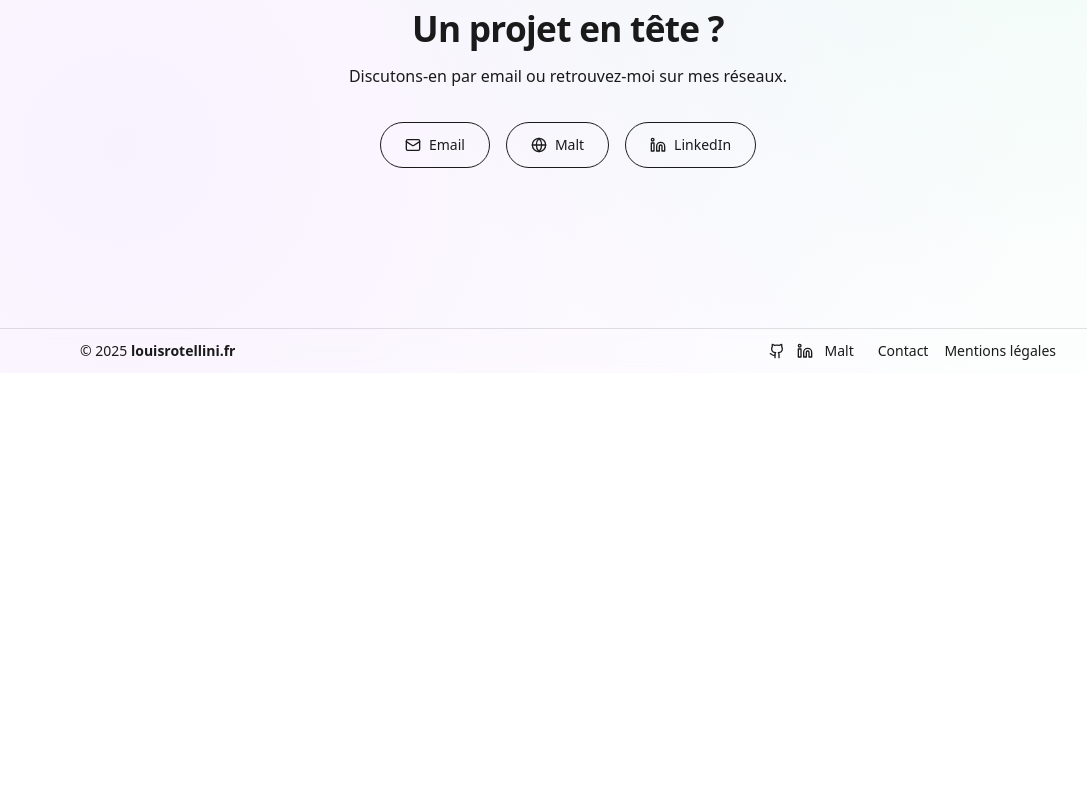
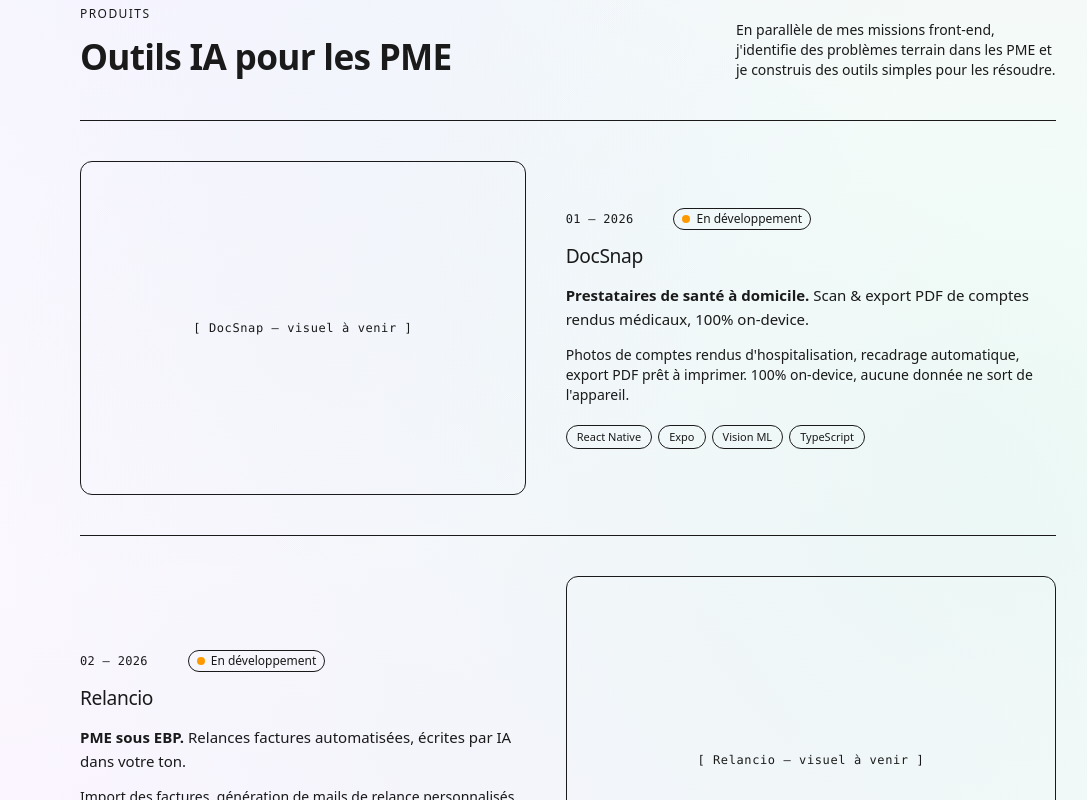
Before and after one commit to L-Rotellini/louisrotellini-portfolio, a Next.js app: page / in a window 1280 px wide. Shown: the part 1880-2680 px from the top of the page, without its empty margins (72-1159 px from the left). Before the commit the page ends 2253 px from the top, so only its background shows below. Built offline with nearby package versions, Linux system fonts and the light colour scheme.

Commit message:
Add Section SaaS

```diff
--- a/src/app/page.tsx
+++ b/src/app/page.tsx
@@ -3,6 +3,7 @@ import AnimatedSection from "@/components/AnimatedSection";
 import ContactSection from "@/components/ContactSection";
 import HeroSection from "@/components/HeroSection";
 import ClientsSection from "@/components/ClientsSection";
+import SaaSSection from "@/components/SaaSSection";
 
 export default function Home() {
   return (
@@ -22,6 +23,11 @@ export default function Home() {
         <ProjectsSection />
       </AnimatedSection>
 
+      {/* SAAS */}
+      <AnimatedSection id="saas">
+        <SaaSSection />
+      </AnimatedSection>
+
       {/* CONTACT */}
       <AnimatedSection id="contact">
       <ContactSection />
--- /dev/null
+++ b/src/components/SaaSSection.tsx
@@ -0,0 +1,134 @@
+type StatusBadgeProps = {
+  status: string;
+  type: "live" | "dev";
+};
+
+function StatusBadge({ status, type }: StatusBadgeProps) {
+  return (
+    <span className="inline-flex items-center gap-1.5 rounded-full border border-[--surface-border] px-2 py-0.5 text-xs text-[--muted]">
+      <span className="relative inline-flex size-2">
+        <span
+          className={`absolute inset-0 rounded-full ${
+            type === "live" ? "bg-emerald-500" : "bg-amber-500"
+          }`}
+        />
+        {type === "live" && (
+          <span className="absolute inset-0 rounded-full bg-emerald-500 opacity-50 animate-ping" />
+        )}
+      </span>
+      {status}
+    </span>
+  );
+}
+
+const products = [
+  {
+    name: "DocSnap",
+    number: "01",
+    year: "2026",
+    status: "En développement",
+    statusType: "dev" as const, //dev or live
+    problem: "Prestataires de santé à domicile",
+    shortDesc: "Scan & export PDF de comptes rendus médicaux, 100% on-device.",
+    description:
+      "Photos de comptes rendus d'hospitalisation, recadrage automatique, export PDF prêt à imprimer. 100% on-device, aucune donnée ne sort de l'appareil.",
+    stack: ["React Native", "Expo", "Vision ML", "TypeScript"],
+    image: null,
+  },
+  {
+    name: "Relancio",
+    number: "02",
+    year: "2026",
+    status: "En développement",
+    statusType: "dev" as const, //dev or live
+    problem: "PME sous EBP",
+    shortDesc: "Relances factures automatisées, écrites par IA dans votre ton.",
+    description:
+      "Import des factures, génération de mails de relance personnalisés par IA, dans le ton du commercial.",
+    stack: ["Next.js", "Mistral AI", "Postgres", "Tailwind"],
+    image: null,
+  },
+];
+
+export default function SaaSSection() {
+  return (
+    <section id="saas" aria-labelledby="saas-title" className="space-y-10">
+      <div className="flex flex-col md:flex-row items-start md:items-end justify-between gap-8 flex-wrap">
+        <div>
+          <p className="text-xs text-[--muted] uppercase tracking-[0.12em] mb-3">Produits</p>
+          <h2
+            id="saas-title"
+            className="text-[clamp(2rem,4vw,2.5rem)] font-semibold tracking-tight leading-[1.1] max-w-xl"
+          >
+            Outils IA pour les PME
+          </h2>
+        </div>
+        <p className="text-sm text-[--muted] max-w-xs">
+          En parallèle de mes missions front-end, j&apos;identifie des problèmes terrain dans les
+          PME et je construis des outils simples pour les résoudre.
+        </p>
+      </div>
+
+      <div>
+        {products.map((product, index) => {
+          const isEven = index % 2 === 0;
+          const isLast = index === products.length - 1;
+          return (
+            <article
+              key={product.name}
+              className={`grid md:grid-cols-[1fr_1.1fr] gap-10 py-10 border-t border-[--surface-border]${
+                isLast ? " border-b" : ""
+              }`}
+            >
+              <div
+                className={`aspect-[4/3] border border-[--surface-border] rounded-xl overflow-hidden bg-[--foreground]/[0.02]${
+                  isEven ? " order-1" : " order-1 md:order-2"
+                }`}
+              >
+                <div className="flex items-center justify-center h-full text-xs text-[--muted] font-mono tracking-wider">
+                  [ {product.name} — visuel à venir ]
+                </div>
+              </div>
+
+              <div
+                style={{ gap: "14px" }}
+                className={`flex flex-col justify-center${
+                  isEven ? " order-2" : " order-2 md:order-1"
+                }`}
+              >
+                <div className="flex items-center gap-2.5">
+                  <span className="font-mono text-xs text-[--muted] tracking-wide">
+                    {product.number} — {product.year}
+                  </span>
+                  <span className="w-5 h-px bg-[--surface-border]" />
+                  <StatusBadge status={product.status} type={product.statusType} />
+                </div>
+
+                <h3 className="text-[clamp(1.5rem,3vw,2rem)] font-semibold tracking-tight">
+                  {product.name}
+                </h3>
+
+                <p className="text-[15px] text-[--foreground]/85">
+                  <strong>{product.problem}.</strong> {product.shortDesc}
+                </p>
+
+                <p className="text-sm text-[--muted]">{product.description}</p>
+
+                <div className="flex flex-wrap gap-1.5 mt-1.5">
+                  {product.stack.map((tech) => (
+                    <span
+                      key={tech}
+                      className="text-[11px] text-[--muted] border border-[--surface-border] px-2.5 py-0.5 rounded-full"
+                    >
+                      {tech}
+                    </span>
+                  ))}
+                </div>
+              </div>
+            </article>
+          );
+        })}
+      </div>
+    </section>
+  );
+}
```
